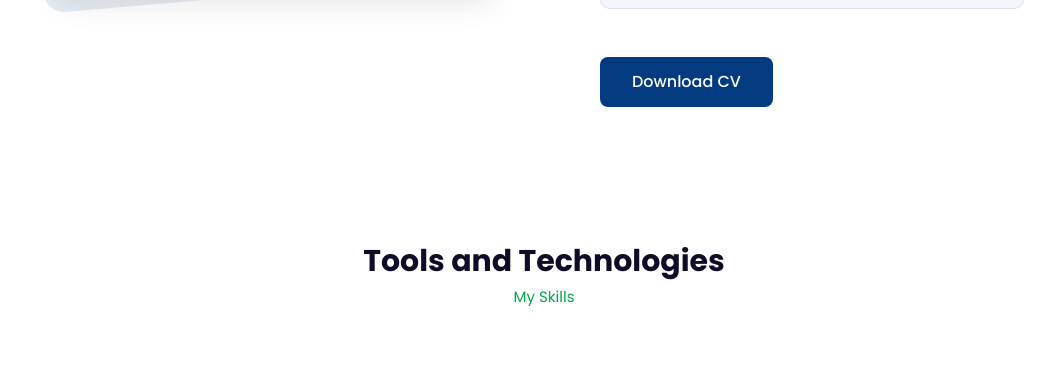
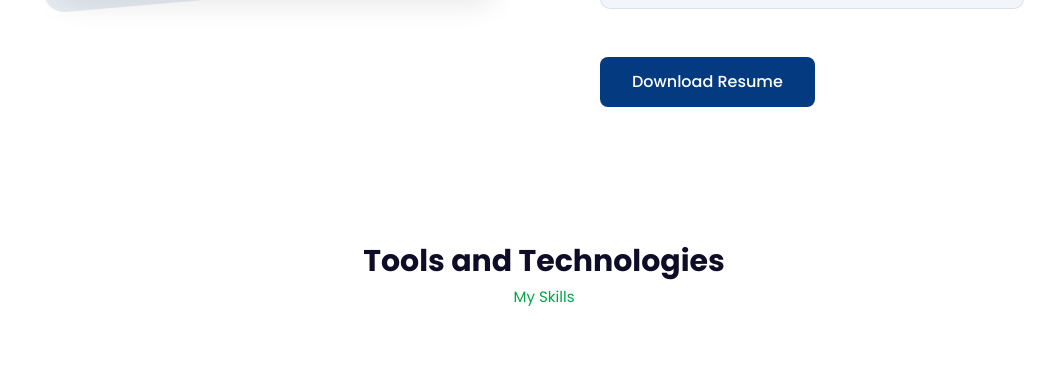
Before and after one commit to nikhildubeyofficial/personal-portfolio-website, a plain HTML site: page index.html in a window 1280 px wide. Shown: the part 1414-1784 px from the top of the page, without its empty margins (96-1151 px from the left). Drawn offline with nearby package versions, Linux system fonts and the light colour scheme.

Commit message:
Modified Portfolio and added some more features

```diff
--- a/index.html
+++ b/index.html
@@ -94,7 +94,7 @@
             <a href="mailto:work.nikhildubey@gmail.com" class="email-link">work.nikhildubey@gmail.com</a>
           </div>
         </div>
-        <a href="resume/Nikhil_Dubey_Resume.pdf" class="btn" download="Nikhil_Dubey_Resume.pdf">Download CV</a>
+        <a href="resume/Nikhil_Dubey_Resume.pdf" class="btn" download="Nikhil_Dubey_Resume.pdf">Download Resume</a>
       </div>
     </div>
   </section>
```
